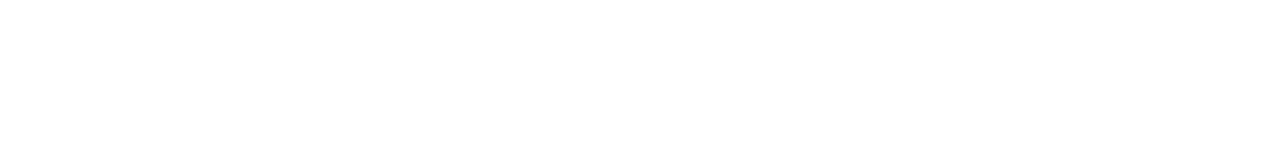
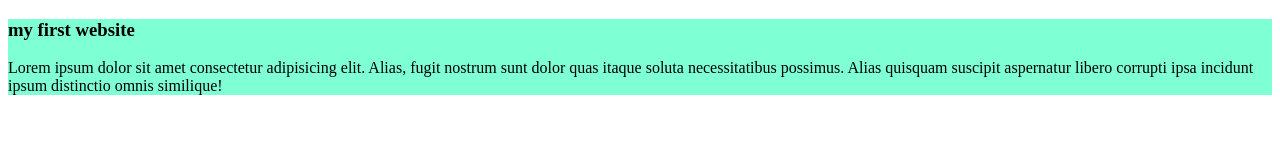
Before and after one commit to plabon-BOT/my-first-github-repo, a plain HTML site: page index.html in a window 1280 px wide. Drawn offline with Linux system fonts and the light colour scheme.

Commit message:
added my first blog

```diff
--- a/index.html
+++ b/index.html
@@ -4,8 +4,12 @@
     <meta charset="UTF-8">
     <meta name="viewport" content="width=device-width, initial-scale=1.0">
     <title>My First Ever Github Repo</title>
+    <link rel="stylesheet" href="styles/blog.css">
 </head>
 <body>
-
+    <div>
+        <h3>my first website</h3>
+        <p>Lorem ipsum dolor sit amet consectetur adipisicing elit. Alias, fugit nostrum sunt dolor quas itaque soluta necessitatibus possimus. Alias quisquam suscipit aspernatur libero corrupti ipsa incidunt ipsum distinctio omnis similique!</p>
+    </div>
 </body>
 </html>
--- /dev/null
+++ b/styles/blog.css
@@ -0,0 +1,4 @@
+div{
+    background-color: aquamarine;
+    border: 10px;
+}
```
